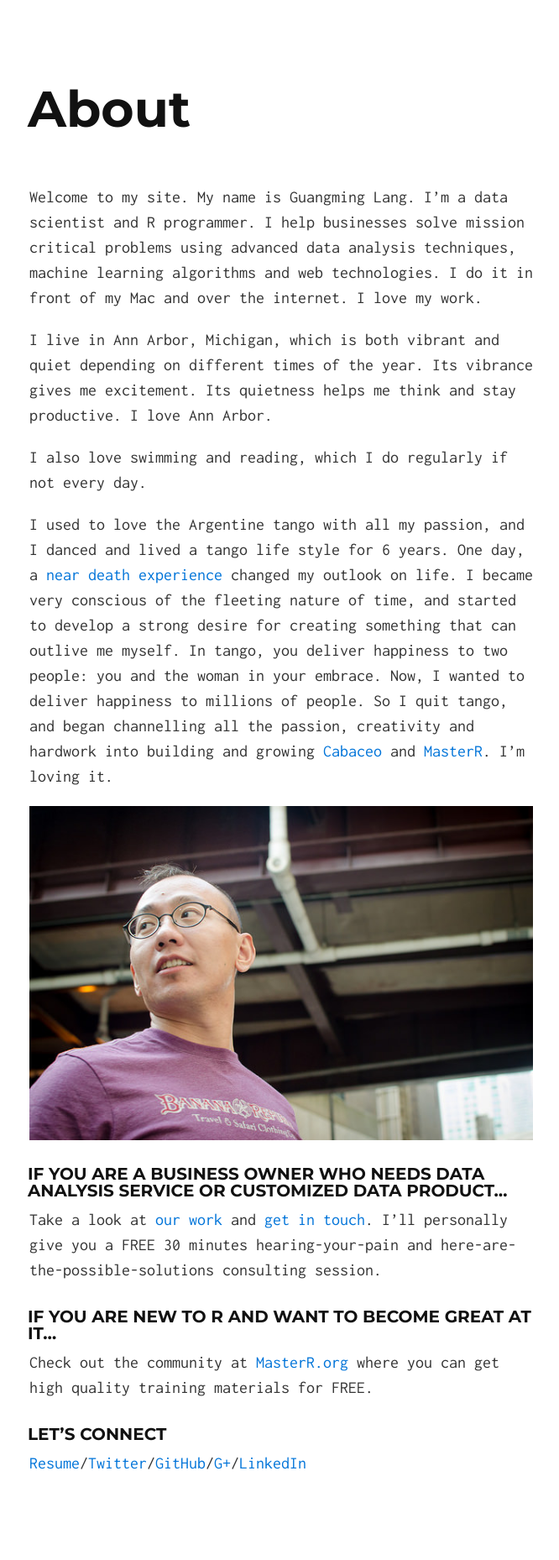
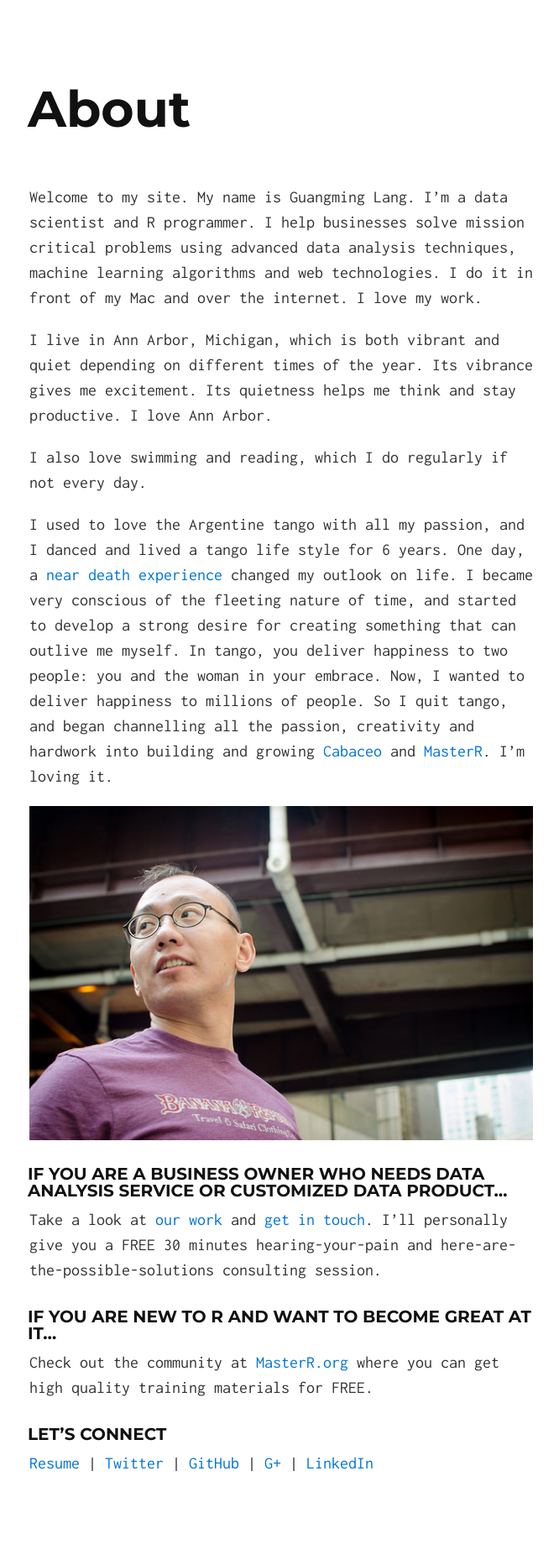
Before and after one commit to gmlang/gmlang.github.io, a Jekyll site: the page built from index.md, in a window 1280 px wide. Shown: the whole page at 84% size, without its empty margins (305-971 px from the left). Built offline with Jekyll 4.4.1, drawn with Linux system fonts in a browser that asks for light colours.

Commit message:
no message

```diff
--- a/index.md
+++ b/index.md
@@ -21,4 +21,8 @@ Take a look at [our work](http://www.cabaceo.com/app.html) and [get in touch](ht
 Check out the community at [MasterR.org](http://masterr.org) where you can get high quality training materials for FREE.
 
 ### Let's Connect
-[Resume](http://resume.gmlang.com)/[Twitter](http://twitter.com/gmlang)/[GitHub](http://github.com/gmlang)/[G+](https://plus.google.com/+GuangmingLang/posts)/[LinkedIn](https://www.linkedin.com/in/gmlang)
+[Resume](http://resume.gmlang.com) |
+[Twitter](http://twitter.com/gmlang) |
+[GitHub](http://github.com/gmlang) |
+[G+](https://plus.google.com/+GuangmingLang/posts) |
+[LinkedIn](https://www.linkedin.com/in/gmlang)
```
